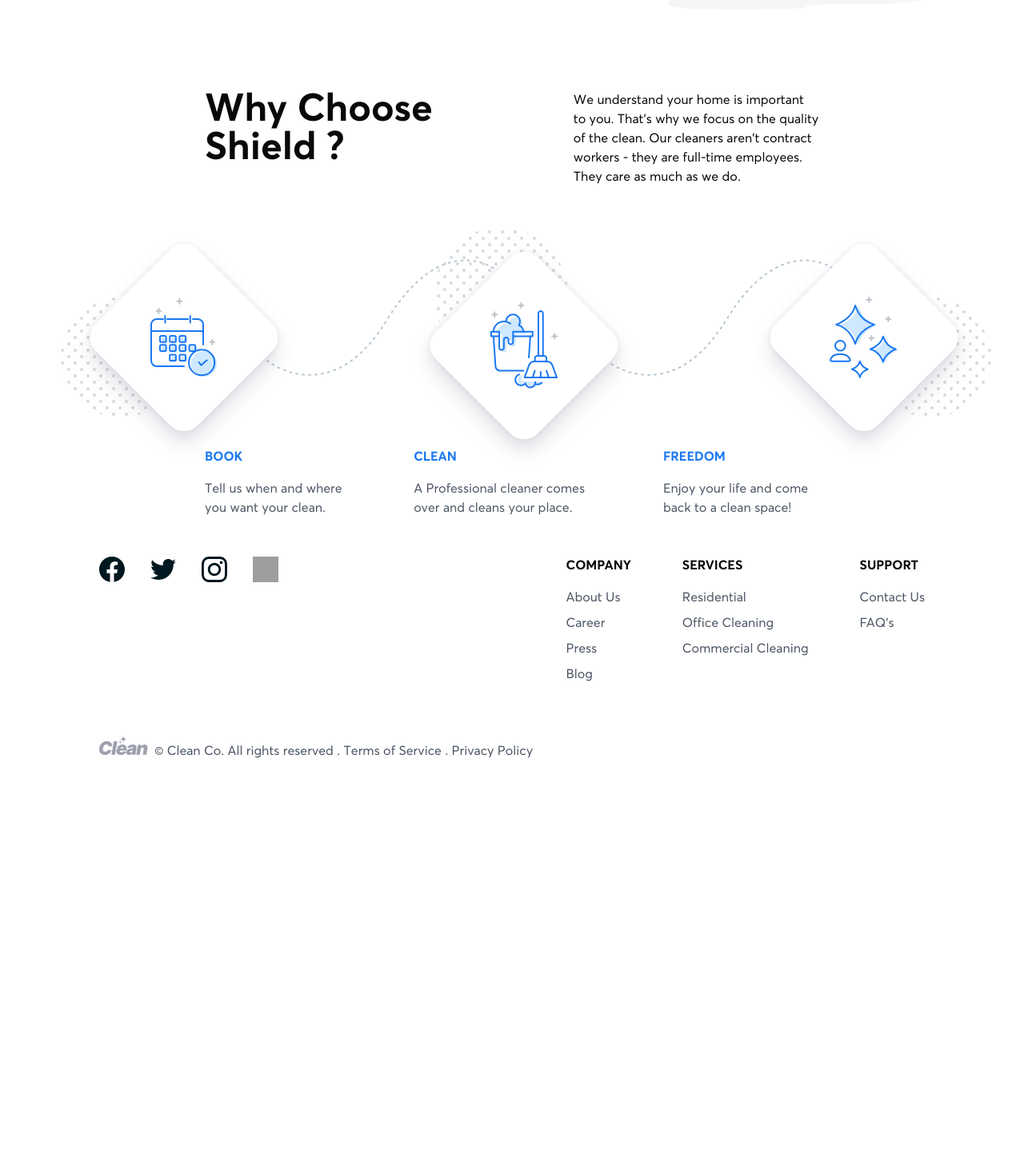
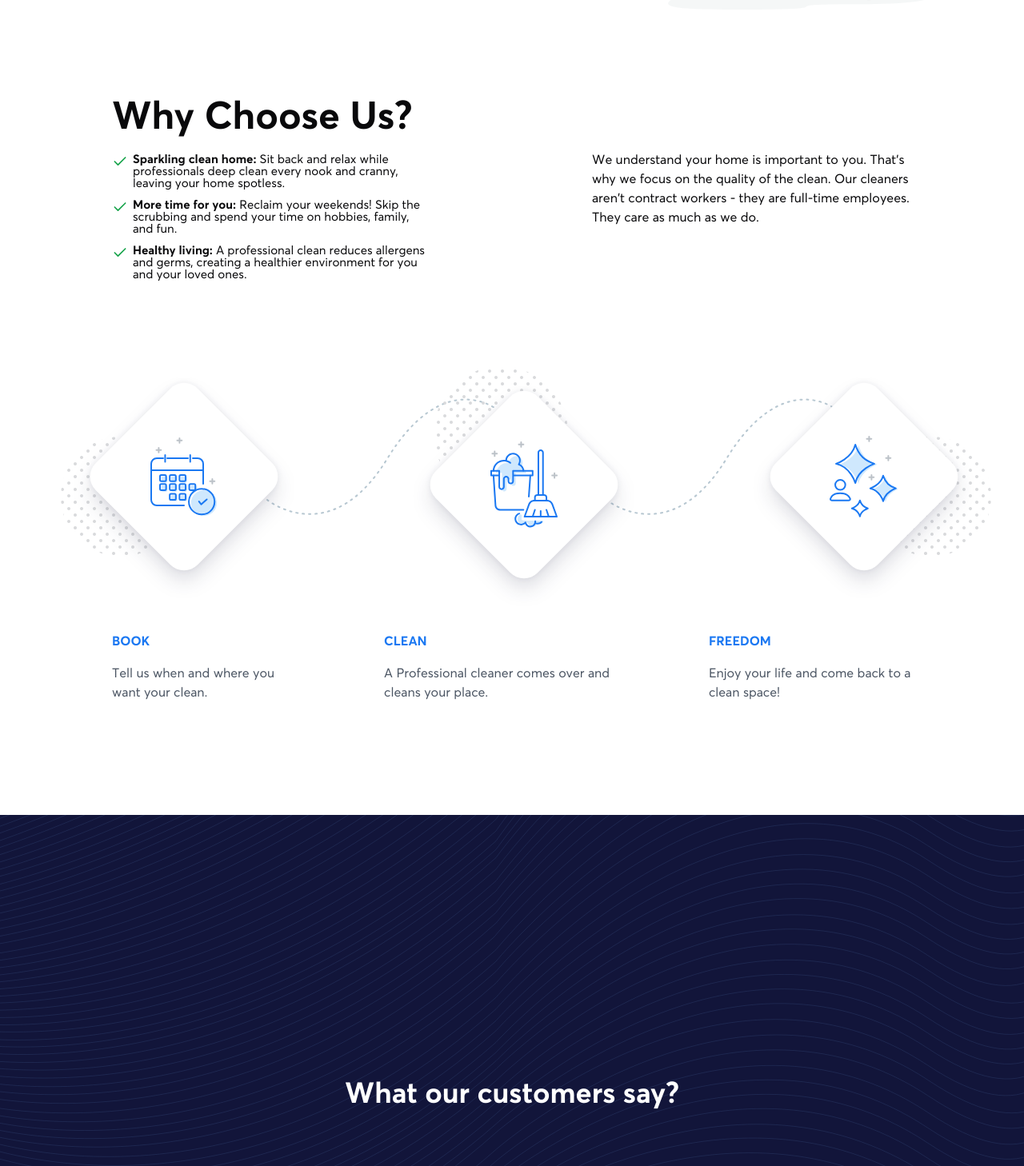
Before and after one commit to bichsonnhat/CleaningService, a Next.js app: page / in a window 1280 px wide. Shown: the part 652-2110 px from the top of the page at 80% size. Before the commit the page ends 1652 px from the top, so only its background shows below. Built offline with nearby package versions, Linux system fonts and the light colour scheme; grey boxes are pictures that could not be loaded.

Commit message:
refactor: header component and optimize layout

```diff
--- a/package.json
+++ b/package.json
@@ -14,6 +14,7 @@
     "@radix-ui/react-icons": "^1.3.0",
     "class-variance-authority": "^0.7.0",
     "clsx": "^2.1.1",
+    "lucide-react": "^0.447.0",
     "next": "14.2.6",
     "next-swagger-doc": "^0.4.0",
     "react": "^18",
--- a/src/components/homepage/HomePage.tsx
+++ b/src/components/homepage/HomePage.tsx
@@ -1,3 +1,5 @@
+import { Check } from 'lucide-react';
+import Image from 'next/image';
 import { title } from 'process'
 import React from 'react'
 
@@ -25,22 +27,35 @@ const HomePage = () => {
                         <p>Your One Stop Cleaning</p>
                         <p>Centre For All Needs</p>
                         <button className="px-7 py-2 mt-[7%] bg-[#1b78f2] rounded-xl text-lg font-Averta-Semibold tracking-normal leading-loose text-center text-white">
-                            Book now
+                            Booking from 80$
                         </button>
                     </div>
                 </div>
             </div>
-            <div className='flex flex-row max-w-[60%] pt-[8%]'>
-                <div className='font-Averta-Bold text-5xl w-full'>
-                    <p>Why Choose</p>
-                    <p>Shield ?</p>
+            <div className='flex flex-row max-w-[1000px] pt-[112px] items-center justify-center'>
+                <div className='font-Averta-Bold text-5xl w-full flex flex-col gap-5'>
+                    <p>Why Choose Us?</p>
+                    <div className='flex flex-col max-w-[400px] gap-3'>
+                        <li className='flex gap-1.5 '>
+                            <Check className='h-5 w-5 shrink-0 text-green-600'/>
+                            <p className='font-Averta-Regular text-[15px]'><a className='font-Averta-Bold'>Sparkling clean home:</a> Sit back and relax while professionals deep clean every nook and cranny, leaving your home spotless.</p>
+                        </li>
+                        <li className='flex gap-1.5 '>
+                            <Check className='h-5 w-5 shrink-0 text-green-600'/>
+                            <p className='font-Averta-Regular text-[15px]'><a className='font-Averta-Bold'>More time for you:</a> Reclaim your weekends! Skip the scrubbing and spend your time on hobbies, family, and fun.</p>
+                        </li>
+                        <li className='flex gap-1.5 '>
+                            <Check className='h-5 w-5 shrink-0 text-green-600'/>
+                            <p className='font-Averta-Regular text-[15px]'><a className='font-Averta-Bold'>Healthy living:</a> A professional clean reduces allergens and germs, creating a healthier environment for you and your loved ones.</p>
+                        </li>
+                    </div>
                 </div>
                 <div className='m-auto font-Averta-Regular max-w-[40%] w-full'>
                     We understand your home is important to you. That's why we focus on the quality of the clean. Our cleaners aren't contract workers - they are full-time employees.
                     They care as much as we do.
                 </div>
             </div>
-            <div className='relative mt-[7%] mb-[7%]'>
+            <div className='relative mt-[147px] mb-[147px]'>
                 <div className='flex flex-row gap-[135px] ml-[7%]'>
                     <img src='/images/HomePage/Line.svg' alt='Line' />
                     <img src='/images/HomePage/Line.svg' alt='Line' />
@@ -52,7 +67,7 @@ const HomePage = () => {
                 </div>
             </div>
 
-            <div className='flex flex-row gap-[10%] max-w-[60%] w-full'>
+            <div className='flex flex-row gap-[10%] max-w-[1000px] w-full'>
                 {HomePageData.map((data, index) => (
                 <div key={index} className='flex flex-col gap-4'>
                     <p className='font-Averta-Bold uppercase text-[#1b78f2]'>{data.title}</p>
@@ -62,6 +77,18 @@ const HomePage = () => {
                 </div>
                 ))}
             </div>
+            <div className='mt-[140px] w-full h-[700px] relative'>
+                <Image src='/images/HomePage/Background_feedback.svg' alt='Logo_Grat' width={0} height={0} sizes="100vw" layout='fill' objectFit='cover' className='absolute inset-0' />
+                {/* style={{ width: '100%', height: 'auto' } */}
+                <div className='absolute inset-0 flex items-center justify-center'>
+                    <h1 className='text-white text-4xl font-Averta-Bold z-10'>
+                        <p>What our customers say?</p>
+                    </h1>
+                    <div className='flex flex-row'>
+
+                    </div>
+                </div>
+            </div>
         </div>
     )
 }
```
Also changed, not shown: public/images/HomePage/Background_feedback.svg (added), 1 other file (tests, documents, lock files or other folders). Lines whose indentation alone changed are shown as unchanged.
